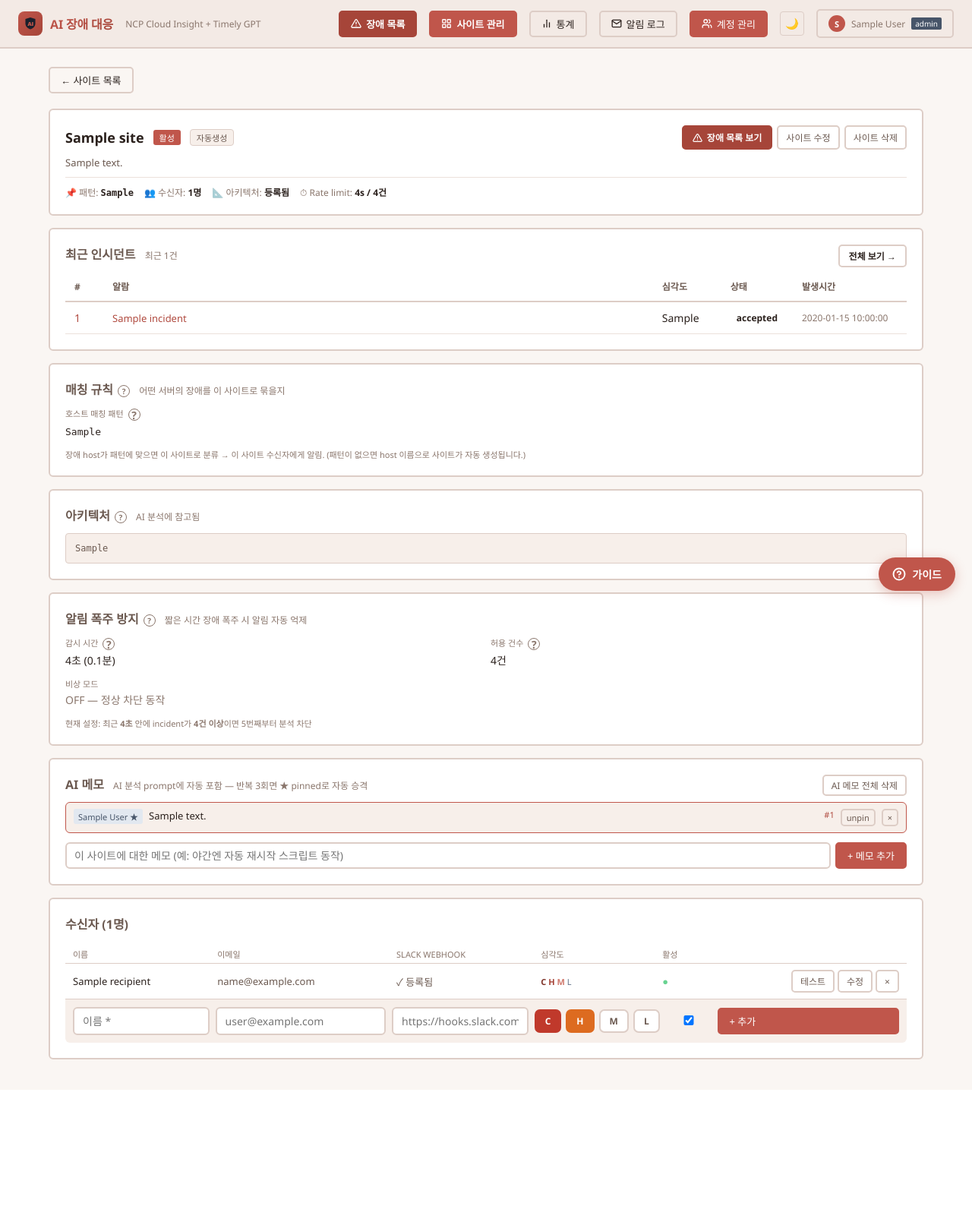
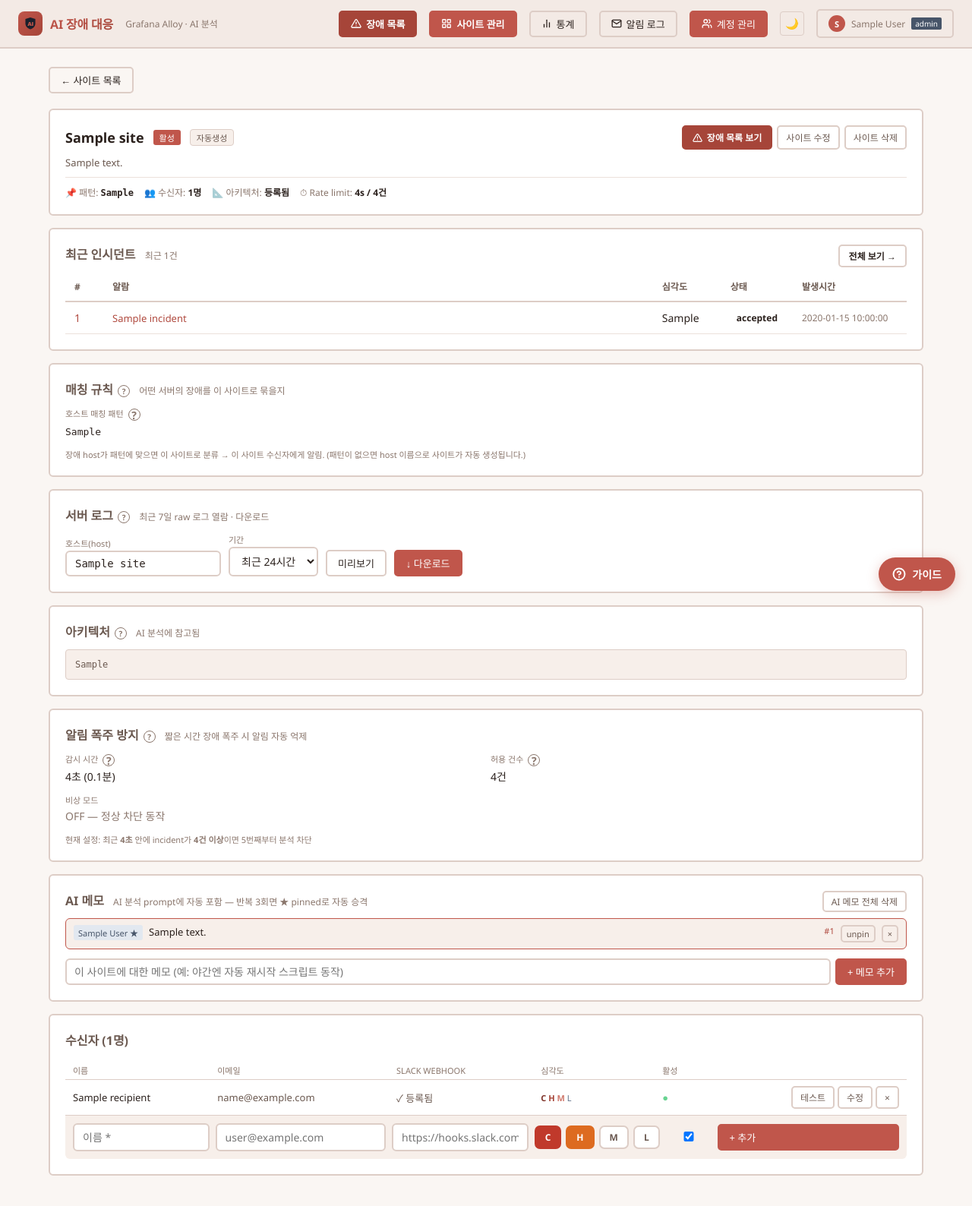
Before and after one commit to Soojong94/ai-incident-response, a FastAPI app: page /sites/1 in a window 1280 px wide. Shown: the whole page at 76% size. Before the commit the page ends 1395 px from the top, so only its background shows below. Run offline with FastAPI, Linux system fonts and the light colour scheme; the visitor is signed in with stand-in values (Sample User, id 1); tables that the repository leaves empty hold one stand-in row (values such as "Sample post").

Commit message:
Nav rename to Alloy + per-server 7-day log view/download
- 네비바 부제 'NCP Cloud Insight + Timely GPT' → 'Grafana Alloy · AI 분석'
- 서버별 7일 보관 로그 수동 열람/다운로드: victorialogs_collector.collect_range +
  GET /api/logs/raw(require_user, download=1 시 .log 첨부) + 사이트 상세에 '서버 로그' 카드(미리보기/다운로드)

Co-Authored-By: Claude Opus 4.8 (1M context) <noreply@anthropic.com>

```diff
--- a/src/main.py
+++ b/src/main.py
@@ -361,6 +361,28 @@ def favicon_ico():
 def guide_page(request: Request, user=Depends(require_user)):
     """모니터링 대상 서버에 Alloy 설치 → 메트릭/로그 전송 → 발화 시 분석 안내."""
     return templates.TemplateResponse(request, "guide.html", {"current_user": user})
+
+
+@app.get("/api/logs/raw")
+async def api_logs_raw(host: str, hours: int = 24, download: int = 0, user=Depends(require_user)):
+    """서버(host)의 최근 N시간 로그를 VictoriaLogs(7일 보관)에서 raw 텍스트로 반환.
+    download=1이면 .log 파일로 첨부 다운로드. 장애와 무관하게 수동 열람용."""
+    host = (host or "").strip()
+    if not host:
+        raise HTTPException(status_code=400, detail="host 필요")
+    from src.collector import victorialogs_collector
+    try:
+        lines = await victorialogs_collector.collect_range(host, hours=hours)
+    except Exception as e:
+        raise HTTPException(status_code=502, detail=f"VictoriaLogs 조회 실패: {e}")
+    text = "\n".join(lines) if lines else f"(로그 없음 — host={host}, 최근 {hours}h. 보관 7일 이내인지 확인)"
+    headers = {}
+    if download:
+        from datetime import datetime, timezone
+        stamp = datetime.now(timezone.utc).strftime("%Y%m%d-%H%M%S")
+        safe = "".join(c for c in host if c.isalnum() or c in "-_.") or "host"
+        headers["Content-Disposition"] = f'attachment; filename="{safe}_{stamp}.log"'
+    return Response(content=text, media_type="text/plain; charset=utf-8", headers=headers)
 
 
 # ── Webhook ──────────────────────────────────────────────────────────────────
--- a/src/ui/templates/base.html
+++ b/src/ui/templates/base.html
@@ -224,7 +224,7 @@
       </span>
       <span class="title">AI 장애 대응</span>
     </a>
-    <span style="font-size:12px; color:var(--text-subtle);">NCP Cloud Insight + Timely GPT</span>
+    <span style="font-size:12px; color:var(--text-subtle);">Grafana Alloy · AI 분석</span>
 
     <a href="/" class="nav-btn nav-btn-danger" style="margin-left:auto;">
       <svg width="14" height="14" viewBox="0 0 24 24" fill="none" stroke="currentColor" stroke-width="2.2" stroke-linecap="round" stroke-linejoin="round">
--- a/src/ui/templates/site_detail.html
+++ b/src/ui/templates/site_detail.html
@@ -142,6 +142,32 @@
       <input id="s-pattern" type="text" value="{{ site.resource_pattern or '' }}" placeholder="예: web-prod-*  (비우면 자동)" style="width:100%; font-family:monospace;">
     </div>
   </div>
+</div>
+
+<!-- 서버 로그 (7일 보관) 카드 -->
+<div class="card">
+  <h2>서버 로그<span class="qmark" data-tip="중앙 VictoriaLogs에 7일 보관된 이 서버의 로그를 시간대별로 조회/다운로드. 장애와 무관하게 수동으로 볼 수 있습니다.">?</span>
+    <span style="font-size:12px; color:var(--text-subtle); font-weight:normal; margin-left:8px;">최근 7일 raw 로그 열람 · 다운로드</span>
+  </h2>
+  <div style="display:flex; gap:10px; align-items:flex-end; flex-wrap:wrap;">
+    <div class="meta-item" style="margin:0;">
+      <label>호스트(host)</label>
+      <input id="log-host" type="text" value="{{ site.name }}" style="font-family:monospace;">
+    </div>
+    <div class="meta-item" style="margin:0;">
+      <label>기간</label>
+      <select id="log-hours">
+        <option value="1">최근 1시간</option>
+        <option value="6">최근 6시간</option>
+        <option value="24" selected>최근 24시간</option>
+        <option value="72">최근 3일</option>
+        <option value="168">최근 7일</option>
+      </select>
+    </div>
+    <button class="nav-btn nav-btn-outline" onclick="previewLogs()">미리보기</button>
+    <button class="nav-btn nav-btn-primary" onclick="downloadLogs()">&#8595; 다운로드</button>
+  </div>
+  <pre id="log-preview" style="display:none; margin-top:14px; max-height:380px; overflow:auto; background:var(--card-bg-alt); border:2px solid var(--border); border-radius:6px; padding:12px; font-size:12px; white-space:pre-wrap; word-break:break-all;"></pre>
 </div>
 
 <!-- 아키텍처 카드 -->
@@ -447,6 +473,32 @@ async function deleteRecipient(id) {
   location.reload();
 }
 
+// ── 서버 로그 (7일 보관) ─────────────────────────────────────────────
+function _logUrl(download) {
+  const host = encodeURIComponent(document.getElementById('log-host').value.trim());
+  const hours = document.getElementById('log-hours').value;
+  return `/api/logs/raw?host=${host}&hours=${hours}&download=${download}`;
+}
+async function previewLogs() {
+  const host = document.getElementById('log-host').value.trim();
+  if (!host) { alert('호스트를 입력하세요'); return; }
+  const pre = document.getElementById('log-preview');
+  pre.style.display = 'block';
+  pre.textContent = '조회 중…';
+  try {
+    const resp = await fetch(_logUrl(0));
+    const text = await resp.text();
+    if (!resp.ok) { pre.textContent = '실패: ' + text; return; }
+    const lines = text.split('\n');
+    pre.textContent = lines.length > 300 ? '… (전체 ' + lines.length + '줄 중 마지막 300줄 — 전체는 다운로드)\n\n' + lines.slice(-300).join('\n') : text;
+  } catch (e) { pre.textContent = '오류: ' + e; }
+}
+function downloadLogs() {
+  const host = document.getElementById('log-host').value.trim();
+  if (!host) { alert('호스트를 입력하세요'); return; }
+  window.open(_logUrl(1), '_blank');
+}
+
 // ── Site notes ─────────────────────────────────────────────────────
 async function addNote() {
   const input = document.getElementById('new-note');
```
Also changed, not shown: src/collector/victorialogs_collector.py (+31 -13 lines).
